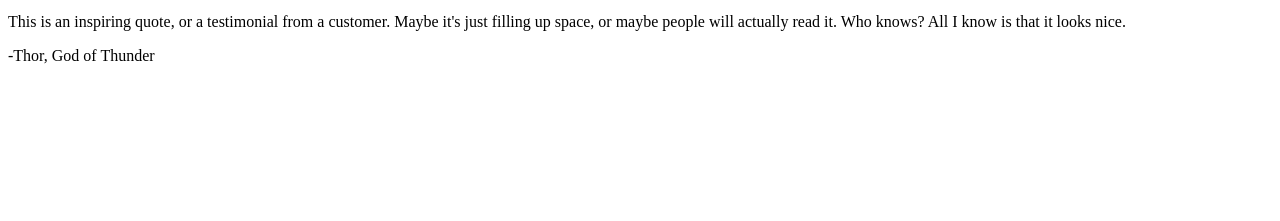
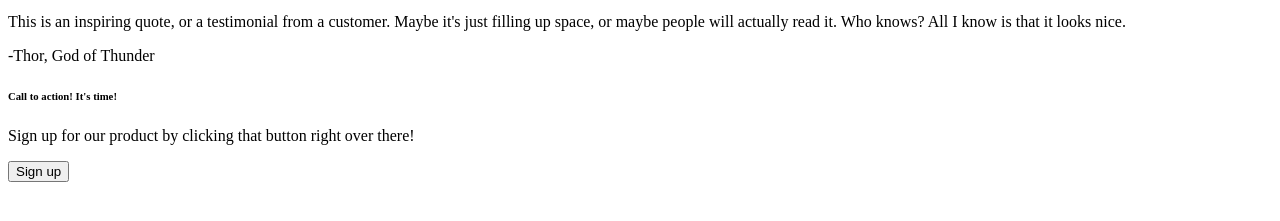
Before and after one commit to T-W-Smith/odin-landing_page, a plain HTML site: page index.html in a window 1280 px wide. Shown: the part 567-788 px from the top of the page. Drawn offline with Linux system fonts and the light colour scheme.

Commit message:
Add the last section to the web page

```diff
--- a/index.html
+++ b/index.html
@@ -86,5 +86,16 @@
                 </p>
             </div>
         </section>
+
+        <section class="signup">
+            <div class="container">
+                <h6>Call to action! It's time!</h6>
+                <p>
+                    Sign up for our product by clicking that
+                    button right over there!
+                </p>
+                <button>Sign up</button>
+            </div>
+        </section>
     </body>
 </html>
```
